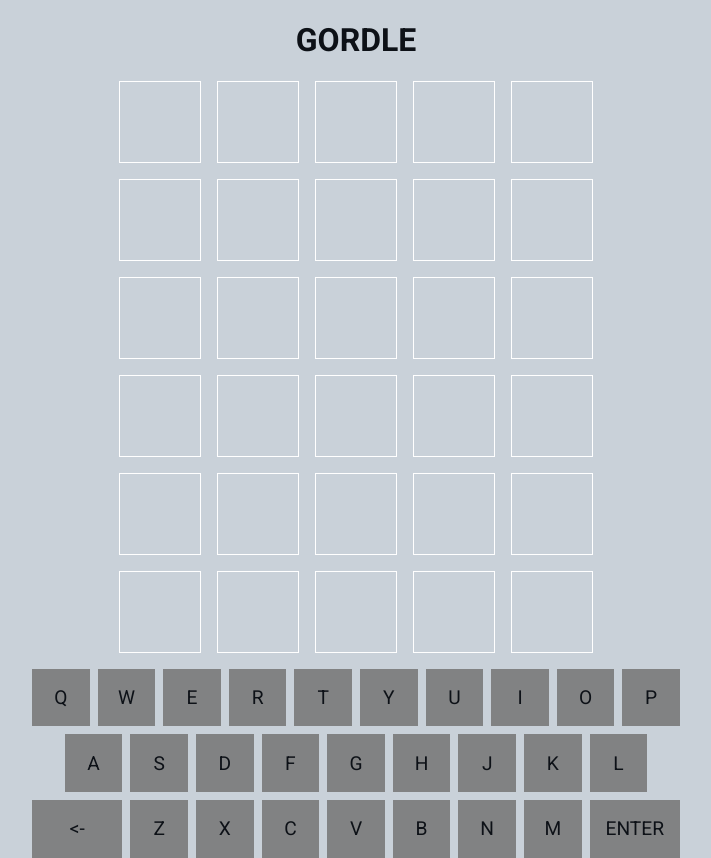
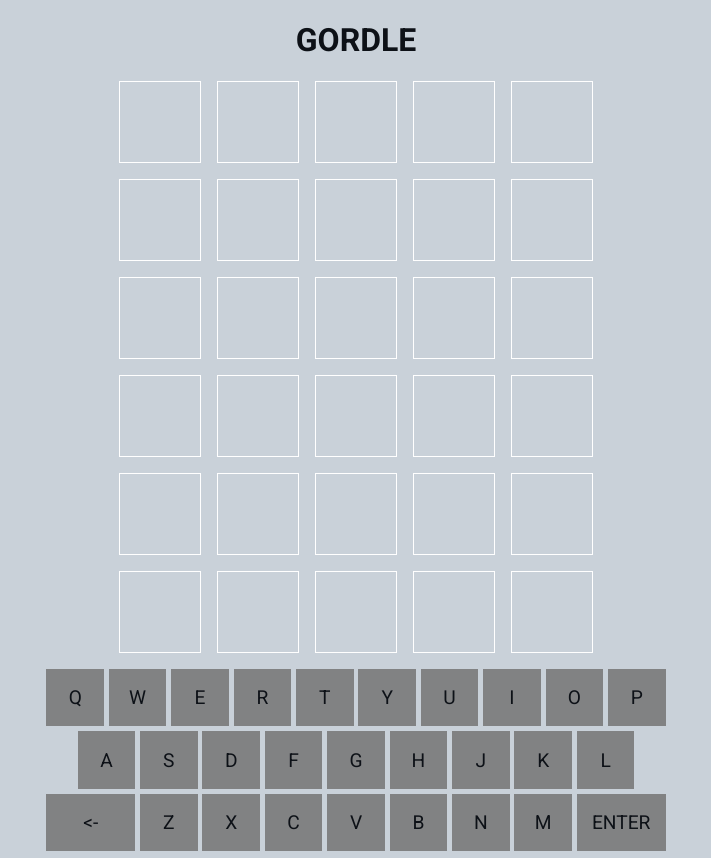
Before and after one commit to guidoarkesteijn/react-wordle, a React (Create React App) app: page / in a window 1280 px wide. Shown: the whole page, without its empty margins (284-995 px from the left). Built offline with nearby package versions, Linux system fonts and the light colour scheme.

Commit message:
Fixed ugly scrollbars on smaller screens

```diff
--- a/src/App.css
+++ b/src/App.css
@@ -57,14 +57,14 @@ section {
 .keyboard {
   display: flex;
   flex-direction: column;
-  gap: 0.5em;
+  gap: 0.3em;
   margin: 1em;
 }
 
 .keyboard-row {
   display:flex;
   justify-content: center;
-  gap: 0.5em;
+  gap: 0.3em;
 }
 
 .key {
```
